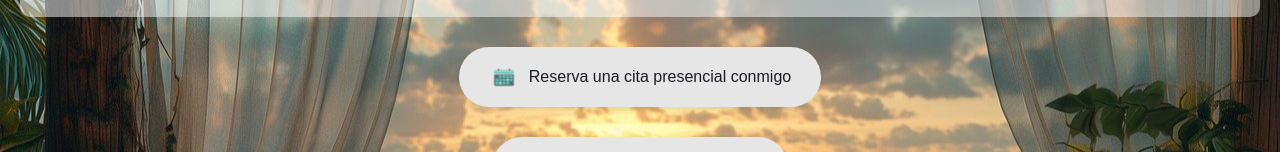
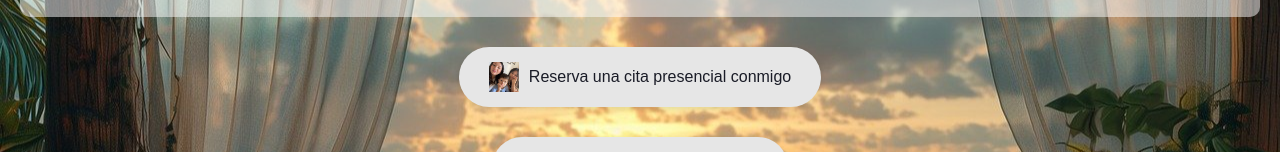
Before and after one commit to Sebastian-hass/luly-victor, a plain HTML site: page index.html in a window 1280 px wide. Shown: the part 175-327 px from the top of the page. Drawn offline with Linux system fonts and the light colour scheme.

Commit message:
Update index.html

```diff
--- a/index.html
+++ b/index.html
@@ -16,7 +16,7 @@
     <main>
       <section class="link-section">
         <a href="calendario.html" class="link-button">
-          <img src="ilustracion-icono-calendario.png" alt="Calendario">
+          <img src="Imagen_header_Lourdes.png" alt="Calendario">
           <span>Reserva una cita presencial conmigo</span>
         </a>
       </section>
```
